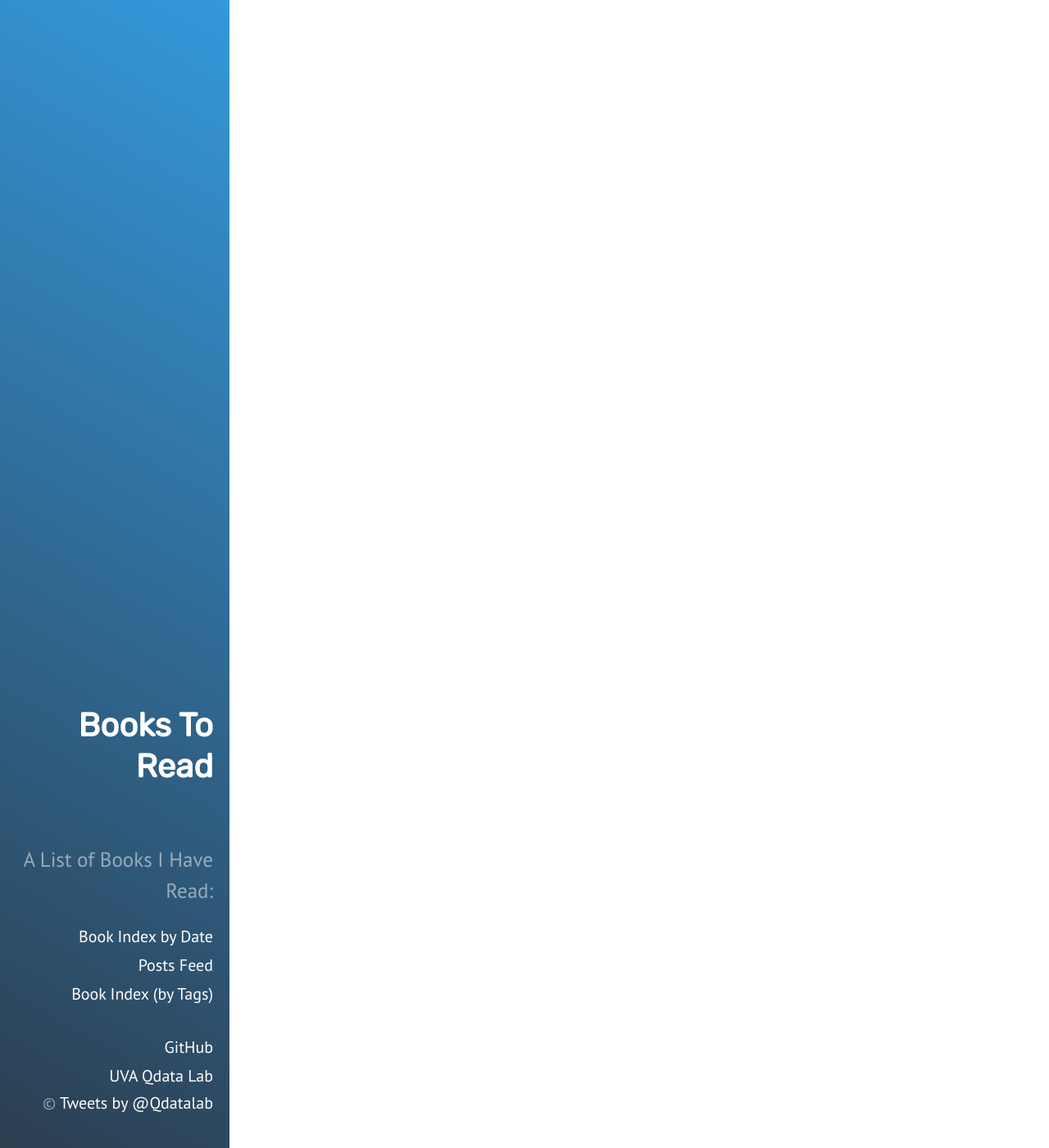
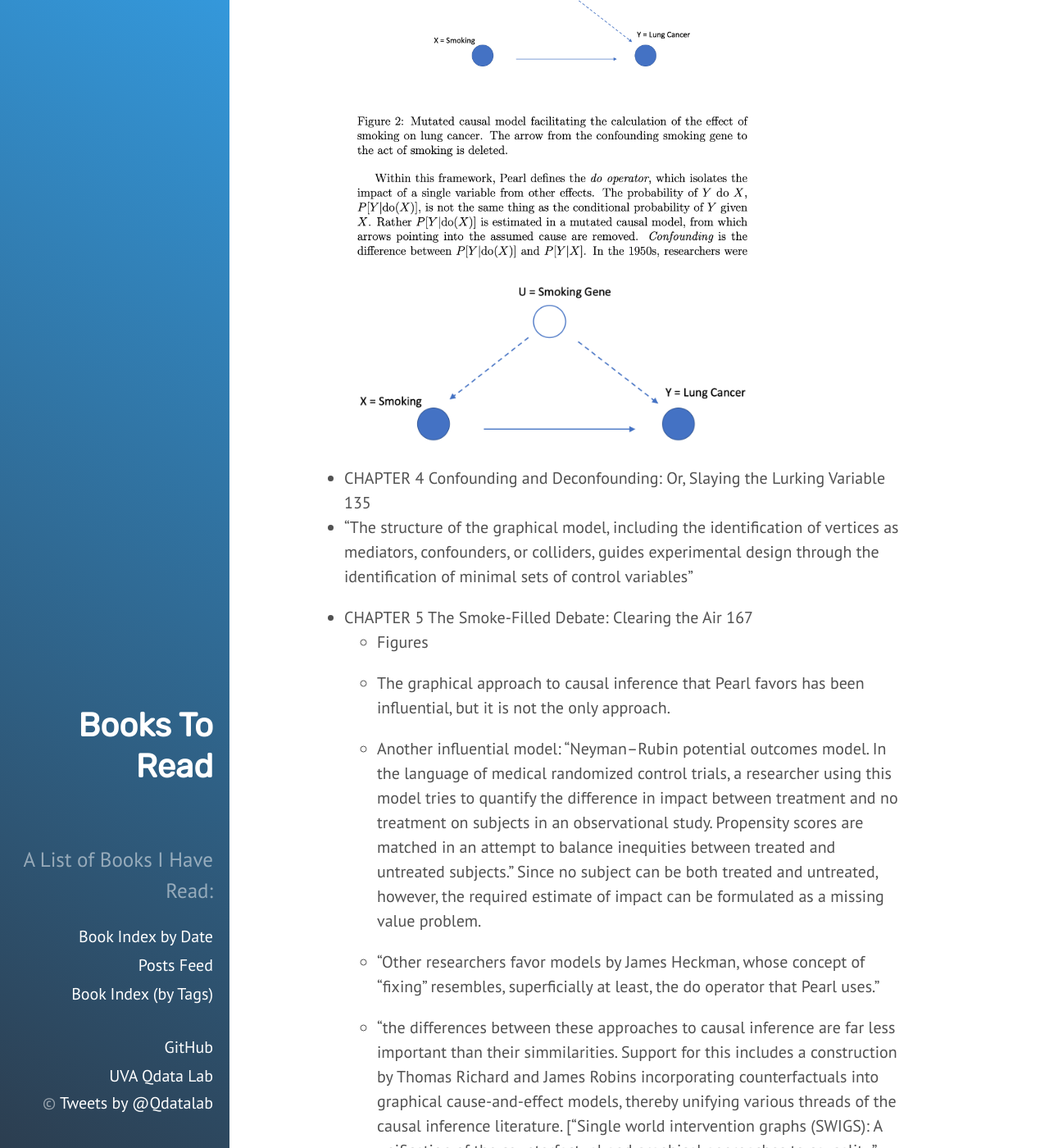
Before and after one commit to qiyanjun/books2read, a Jekyll site: the page built from _posts/2019-12-12-BookofWhy.md, in a window 1280 px wide and 1400 px high, scrolled down 2040 px. Shown: the whole window at 82% size. Built offline with Jekyll 4.4.1, drawn with Linux system fonts in a browser that asks for light colours; some of the changed text lies outside the part shown.

Commit message:
add bookwhy

```diff
--- a/_posts/2019-12-12-BookofWhy.md
+++ b/_posts/2019-12-12-BookofWhy.md
@@ -8,5 +8,90 @@ tags:
 
 
 ###  Title: The Book of Why- The New Science of Cause and Effect
-by Judea Pearl
+by Judea Pearl and Dana MacKenzie
 - [URL](https://www.amazon.com/Book-Why-Science-Cause-Effect/dp/046509760X)
+
+- many of the review text were from here [URL](http://cdar.berkeley.edu/wp-content/uploads/2017/04/Lisa-Goldberg-reviews-The-Book-of-Why.pdf)
+
+- INTRODUCTION Mind over Data 1
+  + “If	causation	is	not	correlation,	then	what	is	it?	"
+  + Figures
+
+  <img src="{{ site.baseurl }}/pic/why.png" alt="drawing" width="800"/>
+
+- CHAPTER 1 The Ladder of Causation 23
+  + three distict levels: seeing, doing, and imagining.
+  + Various options exist for causal models: causal diagrams, structural equations, logical statements, and so forth.
+  + "Methods for extracting causal conclusions from observational studies are
+on the middle layer of Pearl’s Ladder of Causation, and they are expressed
+in a mathematical language that extends classical statistics and emphasizes
+graphical models.
+
+- CHAPTER 2 From Buccaneers to Guinea Pigs: The Genesis of Causal Inference 53
+  + "The use of graphical models to determine cause and effect in observational
+studies was pioneered by Sewall Wright, whose work on the effects of birth
+weight, litter size, length of gestation period and other variables on the weight
+of a 33-day-old guinea pig"
+
+- CHAPTER 3 From Evidence to Causes: Reverend Bayes Meets Mr. Holmes 93
+  + "Pearl defines a causal model to be a directed acyclic graph that can be paired
+with data to produce quantitative causal estimates. The graph embodies
+the structural relationships that a researcher assumes are driving empirical
+results.""
+
+  <img src="{{ site.baseurl }}/pic/why1.png" alt="drawing" width="500"/>
+
+  <img src="{{ site.baseurl }}/pic/why2.png" alt="drawing" width="500"/>
+
+- CHAPTER 4 Confounding and Deconfounding: Or, Slaying the Lurking Variable 135
++ "The structure of the graphical model, including the identification
+of vertices as mediators, confounders, or colliders, guides experimental design through the identification of minimal sets of control variables"
+
+
+
+- CHAPTER 5 The Smoke-Filled Debate: Clearing the Air 167
+  + Figures
+
+  + The graphical approach to causal inference that Pearl favors has been
+influential, but it is not the only approach.
+
+  + Another influential model: "Neyman–Rubin potential outcomes model. In the language of medical randomized control trials, a researcher using this model tries to quantify the difference in impact between treatment and no treatment on subjects in an observational study.
+Propensity scores are matched in an attempt to balance inequities between
+treated and untreated subjects."   Since no subject can be both treated and
+untreated, however, the required estimate of impact can be formulated as a
+missing value problem.
+
+  + "Other researchers favor models by James Heckman, whose concept of “fixing” resembles, superficially at least, the do operator that Pearl uses."
+
+  + "the differences between these approaches
+to causal inference are far less important than their simmilarities. Support
+for this includes a construction by Thomas Richard and James Robins incorporating counterfactuals into graphical cause-and-effect models, thereby
+unifying various threads of the causal inference literature. [“Single world intervention graphs (SWIGS): A unification of the counterfactual and graphical approaches to causality.” April 2013.] "
+
+
+- CHAPTER 6 Paradoxes Galore! 189
+  + "Results based on a causal model are no better than
+its underlying assumptions. These assumptions can represent a researcher’s
+knowledge and experience."
+  + " However, many scholars are concerned that model
+assumptions represent researcher bias, or are simply unexamined. David
+Freedman emphasizes this:  Assumptions behind models are rarely articulated, let alone defended. The problem is exacerbated because journals tend to favor a mild degree of novelty in statistical procedures. Modeling,
+the search for significance, the preference for novelty, and the lack
+of interest in assumptions—these norms are likely to generate a
+flood of non-reproducible results."
+
+
+- CHAPTER 7 Beyond Adjustment: The Conquest of Mount Intervention 219
+  + control cofounding
+
+- CHAPTER 8 Counterfactuals: Mining Worlds That Could Have Been 259
+
+- CHAPTER 9 Mediation: The Search for a Mechanism 299
+
+- CHAPTER 10 Big Data, Artificial Intelligence, and the Big Questions 349
+
+
+- Some other comments from [here](https://www.goodreads.com/book/show/36204378-the-book-of-why)
+  + "Pearl promotes his extension of probability calculus and nonparametric structural equation models (directed acyclic graphs or DAGs) as the solution to the problem of inferring causes from observational data. "
+  + "f you have good subject knowledge about a research topic, you will have an understanding of the dependencies between relevant variables and you can use graphical methods as one of the tools to clarify the implications of the model, but that's really it."
+   + "well articulated discussion of causal inference - what it is, what the available tools are (RCTs, IVs, matching, etc), how they have changed over the years, and how they could be improved. The bits that tell the history of causal inference are especially illuminating;""
```
Also changed, not shown: pic/why.png (added), pic/why1.png (added), pic/why2.png (added).
